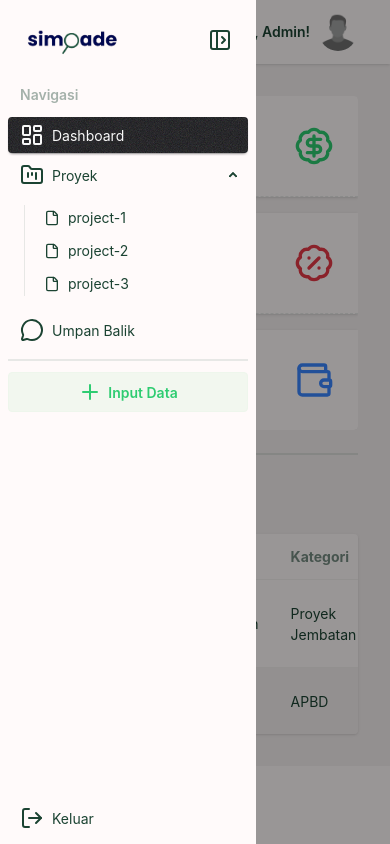
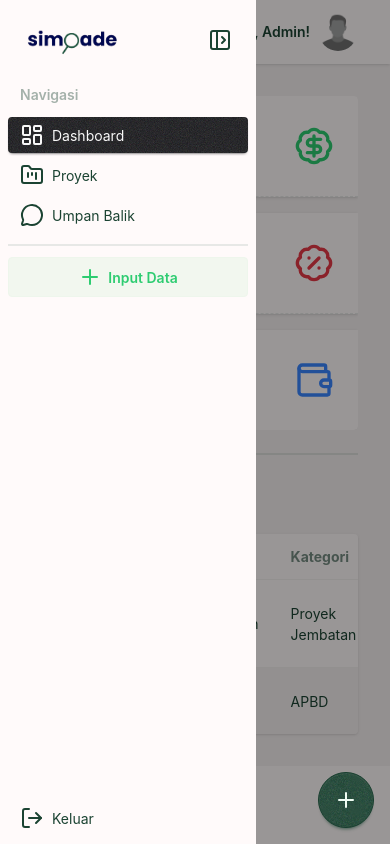
Before and after one commit to Smurfish-py/simpade, a React app in the folder frontend/: page /admin/dashboard in a window 390 px wide. Both pictures are taken after a click on the label 52 px from the left and 32 px from the top of the page. Built offline with nearby package versions, Linux system fonts and the light colour scheme; the HTML template or start-up script is replaced by a standard one.

Commit message:
feat: refactor AdminLayout to use dynamic navigation and modal actions

```diff
--- a/frontend/src/layouts/AdminLayout.jsx
+++ b/frontend/src/layouts/AdminLayout.jsx
@@ -1,82 +1,99 @@
-import { ArrowRight, Cog, FolderKanban, LayoutDashboard, LogOut, MessageCircle, File, Ellipsis, SidebarOpen, Plus } from "lucide-react";
-import { Outlet } from "react-router-dom";
+import {
+    LayoutDashboard,
+    FolderKanban,
+    MessageCircle,
+    LogOut,
+    SidebarOpen,
+    Plus
+} from "lucide-react";
+
+import { NavLink, Outlet } from "react-router-dom";
+import { openModal } from "@/utils/action";
 
 export default function AdminLayout() {
+    const navList = [
+        {
+            title: "Dashboard",
+            dest: "/admin/dashboard",
+            icon: LayoutDashboard
+        },
+        {
+            title: "Proyek",
+            dest: "/admin/projects",
+            icon: FolderKanban
+        },
+        {
+            title: "Umpan Balik",
+            dest: "/admin/feedback",
+            icon: MessageCircle
+        }
+    ];
     return (
         <div className="drawer lg:drawer-open">
-            <input id="admin-panel" type="checkbox" className="drawer-toggle"></input>
+
+            <input id="admin-panel" type="checkbox" className="drawer-toggle" />
+
             <div className="drawer-content bg-base-200">
                 <Outlet />
             </div>
+
             <aside className="drawer-side shadow-sm is-drawer-close:overflow-visible">
-                <label htmlFor="admin-panel" aria-label="tutup panel" className="drawer-overlay"></label>
+                <label htmlFor="admin-panel" aria-label="tutup panel" className="drawer-overlay" />
                 <div className="flex min-h-full flex-col items-start bg-base-100 is-drawer-close:w-14 is-drawer-open:w-64">
+
                     <ul className="menu w-full grow space-y-1">
                         <div className="navbar is-drawer-close:px-0">
                             <div className="is-drawer-open:navbar-start is-drawer-close:hidden">
                                 <a href="/">
-                                    <img src="/logo/simpade_logo.png" alt="Logo Simpade"  aria-label="website logo" width={152} />
+                                <img
+                                    src="/logo/simpade_logo.png"
+                                    alt="Logo Simpade"
+                                    width={152}
+                                />
                                 </a>
                             </div>
+
                             <div className="is-drawer-open:navbar-end">
                                 <label htmlFor="admin-panel" className="btn btn-square btn-ghost">
-                                    <SidebarOpen />
+                                <SidebarOpen />
                                 </label>
                             </div>
                         </div>
+
                         <li className="menu-title is-drawer-close:hidden">Navigasi</li>
-                        <li className="is-drawer-close:tooltip is-drawer-close:tooltip-right" data-tip="Dashboard">
-                            <a className="menu-active is-drawer-close:btn is-drawer-close:btn-square is-drawer-close:btn-ghost">
-                                <LayoutDashboard /> <span className="is-drawer-close:hidden">Dashboard</span>
-                            </a>
+
+                        {/* Dynamic Menu */}
+                        {navList.map(({ title, dest, icon: Icon }) => (
+
+                        <li key={dest} className="is-drawer-close:tooltip is-drawer-close:tooltip-right" data-tip={title}>
+                            <NavLink to={dest} end={dest === "/admin"} className={({ isActive }) => `is-drawer-close:btn is-drawer-close:btn-square  is-drawer-close:btn-ghost flex items-center gap-2 ${isActive ? "menu-active" : ""}` }>
+
+                                <Icon /><span className="is-drawer-close:hidden">{title}</span>
+                            </NavLink>
                         </li>
-                        <li className="is-drawer-close:tooltip is-drawer-close:tooltip-right" data-tip="Proyek">
-                            <details className="is-drawer-close:hidden" open>
-                                <summary><FolderKanban /> <span className="is-drawer-close:hidden">Proyek</span></summary>
-                                <ul className="menu">
-                                    <li>
-                                        <a>
-                                            <File className="size-4" /> project-1
-                                        </a>
-                                    </li>
-                                    <li>
-                                        <a>
-                                            <File className="size-4" /> project-2
-                                        </a>
-                                    </li>
-                                    <li>
-                                        <a>
-                                            <File className="size-4" /> project-3
-                                        </a>
-                                    </li>
-                                </ul>
-                            </details>
-                            <label htmlFor="admin-panel" className="btn btn-square btn-ghost is-drawer-open:hidden">
-                                <FolderKanban />
-                            </label>
-                        </li>
-                        <li className="is-drawer-close:tooltip is-drawer-close:tooltip-right" data-tip="Umpan Balik">
-                            <a className="is-drawer-close:btn is-drawer-close:btn-square is-drawer-close:btn-ghost">
-                                <MessageCircle /> <span className="is-drawer-close:hidden">Umpan Balik</span>
-                            </a>
-                        </li>
+                        ))}
 
                         <div className="divider"></div>
-                        <li className="is-drawer-close:tooltip is-drawer-close:tooltip-right is-drawer-close:tooltip-success " data-tip="Input Data">
-                            <a className="btn btn-soft btn-success is-drawer-close:btn-square">
-                                <Plus /> <span className="is-drawer-close:hidden">Input Data</span>
-                            </a>
+                        {/* Input Data */}
+                        <li className="is-drawer-close:tooltip is-drawer-close:tooltip-right is-drawer-close:tooltip-success" data-tip="Input Data">
+                            <button className="btn btn-soft btn-success is-drawer-close:btn-square" onClick={() => openModal("input_modal")}>
+                                <Plus /><span className="is-drawer-close:hidden">Input Data</span>
+                            </button>
                         </li>
                     </ul>
+
                     <ul className="menu w-full space-y-1">
                         <li className="is-drawer-close:tooltip is-drawer-close:tooltip-right is-drawer-close:tooltip-error" data-tip="Keluar">
-                            <a className="is-drawer-close:btn is-drawer-close:btn-soft is-drawer-close:btn-error is-drawer-close:btn-square is-drawer-close:btn-ghost">
-                                <LogOut /> <span className="is-drawer-close:hidden">Keluar</span>
-                            </a>
+                            <button className="is-drawer-close:btn is-drawer-close:btn-soft is-drawer-close:btn-error is-drawer-close:btn-square is-drawer-close:btn-ghost" onClick={() => openModal("confirm_modal")}>
+                                <LogOut /><span className="is-drawer-close:hidden">Keluar</span>
+                            </button>
                         </li>
                     </ul>
                 </div>
             </aside>
+            <div className="fab">
+                <button className="btn btn-lg btn-circle btn-primary size-14 lg:hidden" onClick={() => openModal("input_modal")}><Plus /></button>
+            </div>
         </div>
-    )
+    );
 }
```
